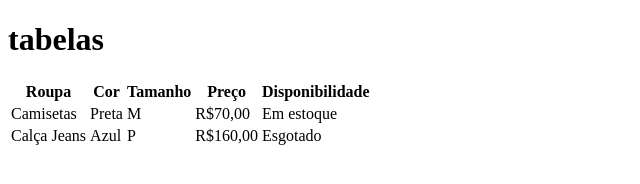
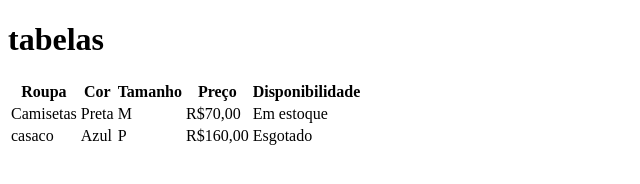
Before and after one commit to Vitor-Radeski/Curso-DevQuest, a plain HTML site: page index.html in a window 1280 px wide. Shown: the whole page, without its empty margins (0-640 px from the left). Drawn offline with Linux system fonts and the light colour scheme.

Commit message:
trocado de calça jeans para casaco

```diff
--- a/index.html
+++ b/index.html
@@ -24,7 +24,7 @@
             <td>Em estoque</td>
         </tr>
         <tr>
-            <td>Calça Jeans</td>
+            <td>casaco</td>
             <td>Azul</td>
             <td>P</td>
             <td>R$160,00</td>
```
